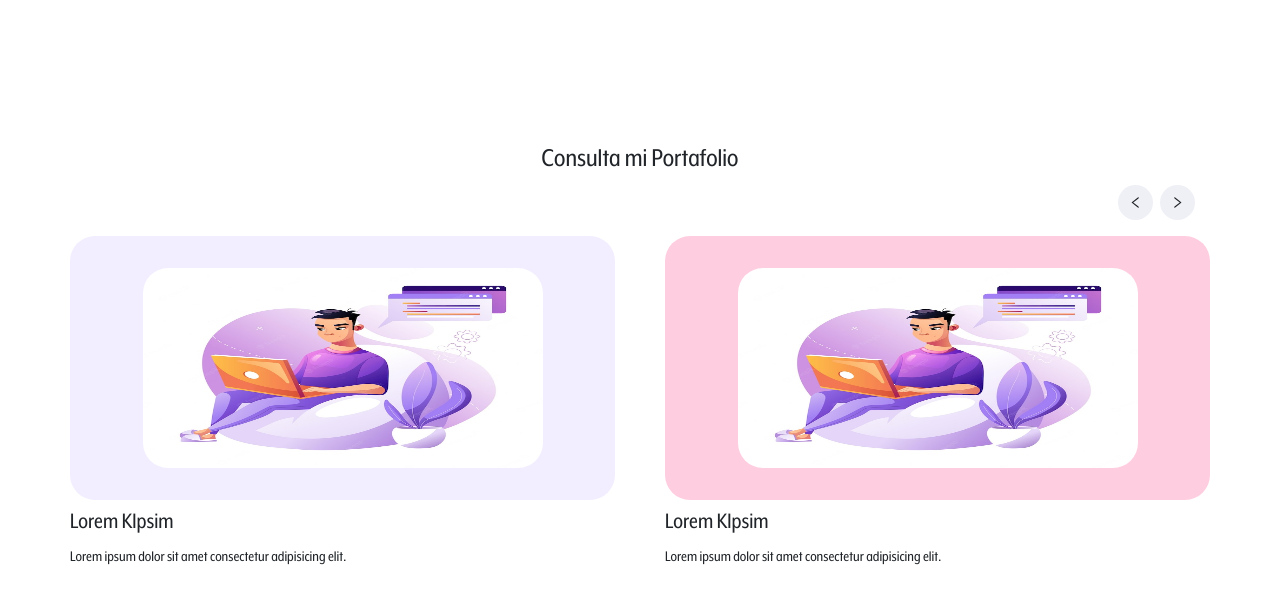
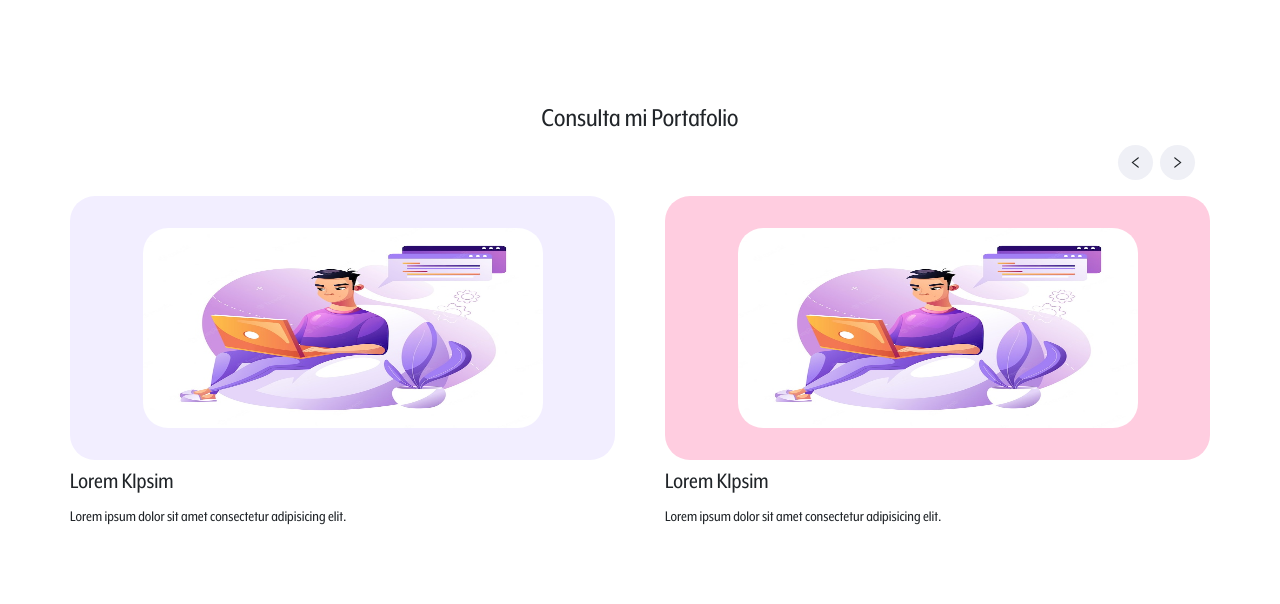
Before and after one commit to matias798/portfolio-nextjs, a Next.js app: page /components/Projects in a window 1280 px wide. Shown: the top 604 px of the page. Built offline with nearby package versions, Linux system fonts and the light colour scheme.

Commit message:
Added 🖌️ styles to subtitle in project and different height to component

```diff
--- a/styles/Project.module.css
+++ b/styles/Project.module.css
@@ -1,5 +1,5 @@
 .Bg {
-    height: 90vh;
+    height: 80vh;
     display: flex;
     flex-direction: column;
     justify-content: center;
@@ -31,3 +31,8 @@
     width: 2.2em;
     height: 2.2em;
 }
+
+.Subtitle {
+    font-size: 1em;
+    letter-spacing: 1px;
+}
```
